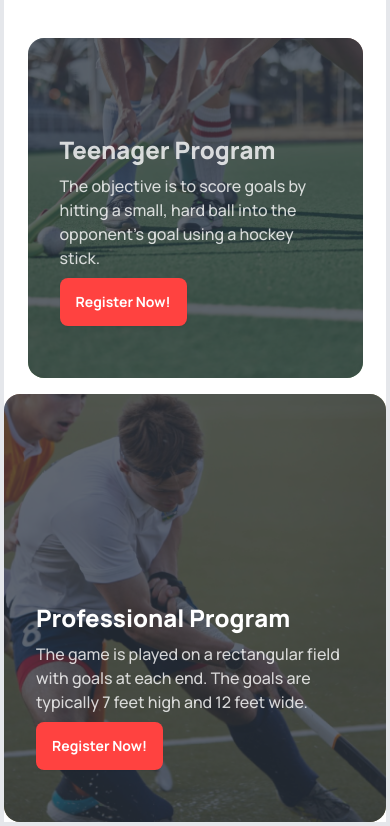
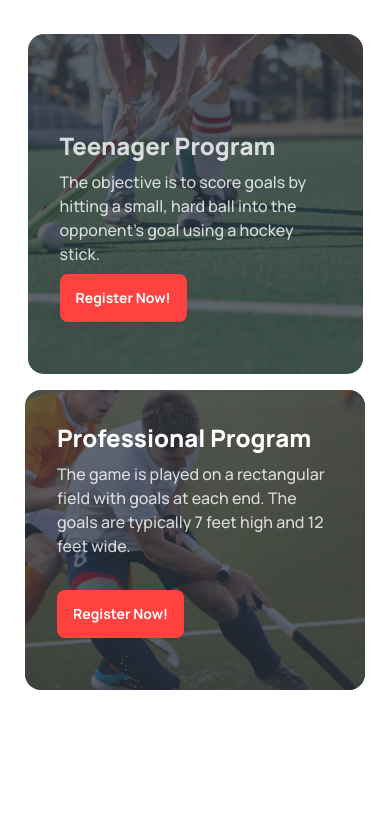
Before and after one commit to Sohelrana2815/B9-A3-Hockyes, a plain HTML site: page index.html in a window 390 px wide. Shown: the part 2169-2995 px from the top of the page. After the commit the page ends 2859 px from the top, so only its background shows below. Drawn offline with nearby package versions, Linux system fonts and the light colour scheme.

Commit message:
programs section responsive.

```diff
--- a/index.html
+++ b/index.html
@@ -298,7 +298,7 @@
       <!-- start  program img section -->
 
       <section
-        class="lg:w-[1170px] mx-auto lg:mt-20 grid lg:grid-cols-2 grid-cols-1 lg:gap-6 border-4 gap-28 mt-6"
+        class="lg:w-[1170px] mx-auto lg:mt-20 grid lg:grid-cols-2 grid-cols-1 lg:gap-6 gap-28 mt-6"
       >
         <!--start first-card -->
         <div
@@ -359,12 +359,14 @@
 
         <!--start third-card -->
 
-        <div class="card mx-auto lg:w-[1170px] lg:h-[450px] image-full">
+        <div
+          class="card lg:w-[1170px] lg:h-[450px] mx-auto image-full w-[340px]"
+        >
           <figure>
-            <img class="lg:w-full" src="Images/4.png" alt="Shoes" />
+            <img src="Images/4.png" alt="Shoes" />
           </figure>
-          <div class="card-body">
-            <h2 class="card-title mt-44 font-extrabold text-2xl text-[#fff]">
+          <div class="card-body h-[300px]">
+            <h2 class="card-title lg:mt-44 font-extrabold text-2xl text-[#fff]">
               Professional Program
             </h2>
             <p class="font-medium opacity-80 text-white text-base">
```
